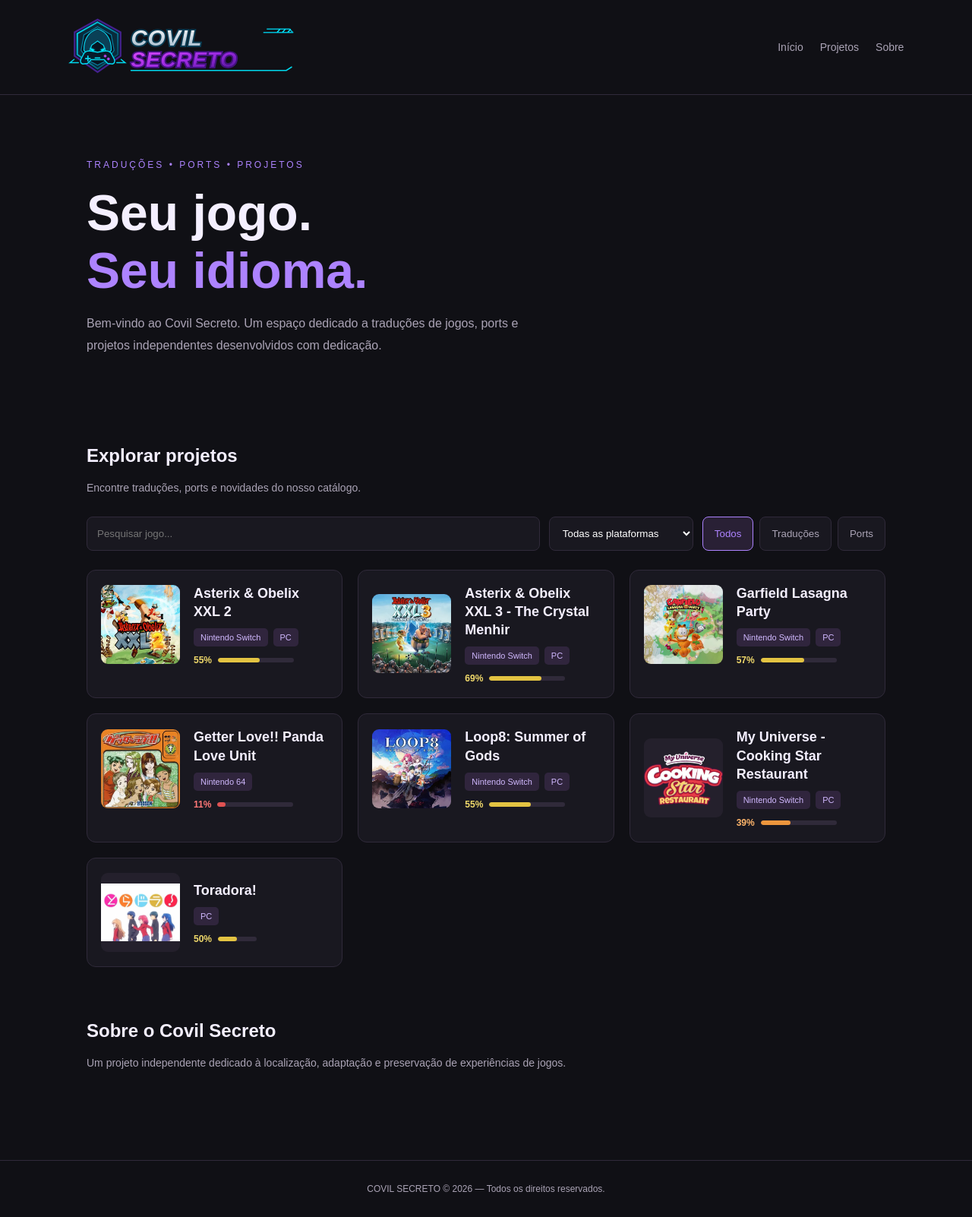
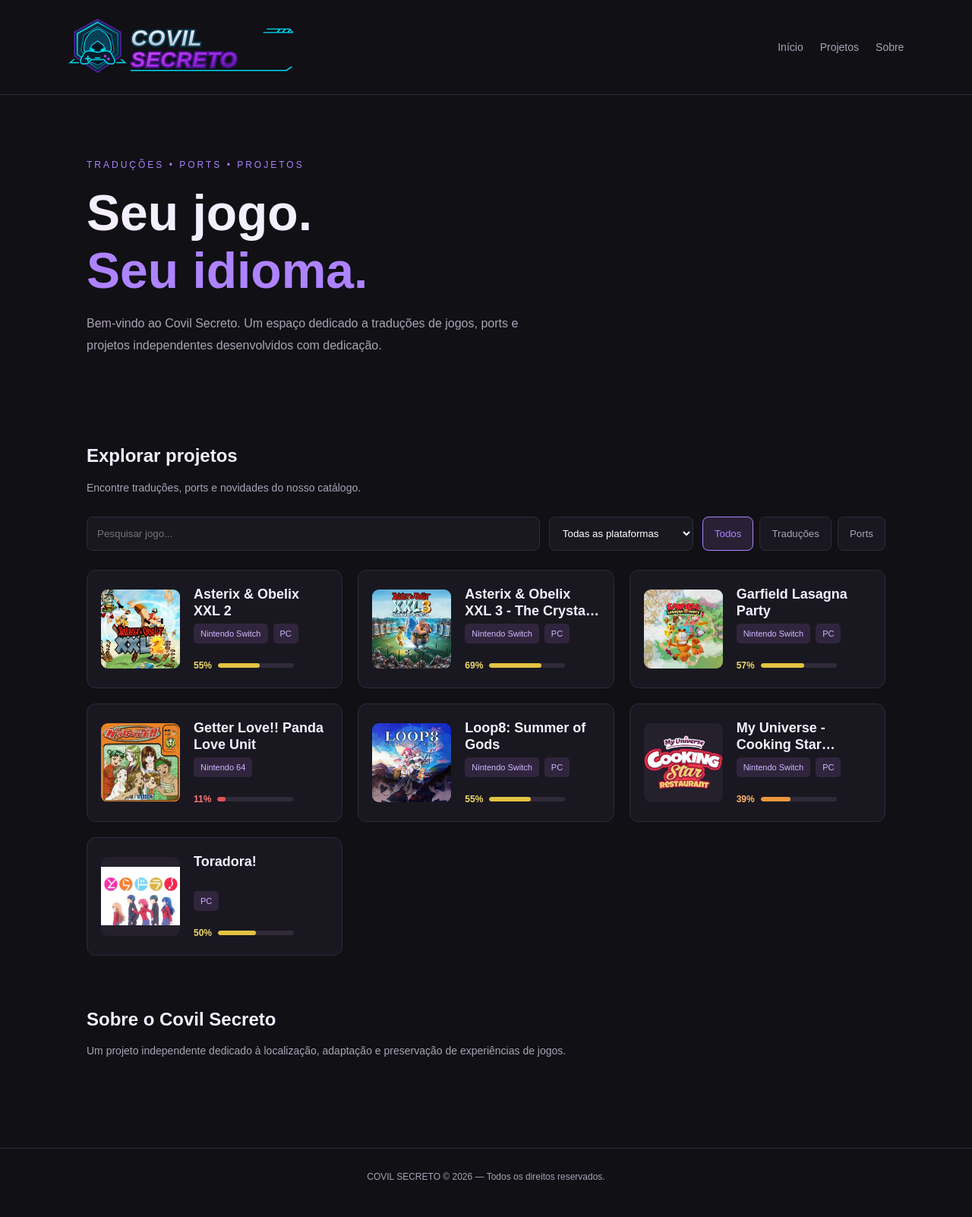
Before and after one commit to TemplarioK1/covil-secreto, a Jekyll site: the page index.html, which Jekyll copies as it is, in a window 1280 px wide. Shown: the whole page at 76% size. Built offline with Jekyll 4.4.1, drawn with Linux system fonts in a browser that asks for light colours.

Commit message:
Fixar alinhamento dos elementos nos cards do catálogo

```diff
--- a/index.html
+++ b/index.html
@@ -68,7 +68,7 @@ input, select {
 }
 .card:hover {transform:translateY(-4px);border-color:var(--purple)}
 .card-link {
-  min-height:142px;padding:18px;display:flex;align-items:center;
+  min-height:154px;padding:18px;display:flex;align-items:center;
   gap:18px;color:inherit;text-decoration:none;
 }
 .project-icon {
@@ -80,14 +80,26 @@ input, select {
   display:flex;align-items:center;justify-content:center;
   color:var(--purple);font-size:35px;border-radius:9px;
 }
-.card-content {min-width:0}
-.card h3 {margin:0 0 10px;font-size:18px;line-height:1.35}
-.platforms {display:flex;gap:7px;flex-wrap:wrap}
+.card-content {
+  min-width:0;min-height:114px;flex:1;
+  display:grid;grid-template-rows:44px 40px 18px;
+  align-content:center;row-gap:6px;
+}
+.card h3 {
+  margin:0;font-size:18px;line-height:1.25;
+  display:-webkit-box;-webkit-box-orient:vertical;
+  -webkit-line-clamp:2;line-clamp:2;overflow:hidden;
+  overflow-wrap:anywhere;
+}
+.platforms {
+  display:flex;gap:7px;flex-wrap:wrap;align-content:flex-start;
+  min-height:40px;max-height:40px;overflow:hidden;
+}
 .tag-small {
   font-size:11px;background:#30253d;color:#d1b9ff;
-  padding:6px 9px;border-radius:5px;
+  padding:6px 9px;border-radius:5px;line-height:14px;
 }
-.progress-summary {display:flex;align-items:center;gap:8px;margin-top:11px;min-width:0}
+.progress-summary {display:flex;align-items:center;gap:8px;margin:0;min-width:0;height:18px}
 .progress-summary-track {height:6px;flex:1;min-width:35px;max-width:100px;background:#302a3a;border-radius:99px;overflow:hidden}
 .progress-summary-fill {display:block;height:100%;width:var(--progress);border-radius:inherit}
 .progress-summary-value {font-size:12px;font-weight:bold;white-space:nowrap;font-variant-numeric:tabular-nums}
@@ -122,7 +134,8 @@ footer {
   .logo img {width:min(230px,70vw);height:auto;max-height:none}
   nav {gap:14px}
   .hero {padding-top:60px}
-  .card-link {min-height:118px;padding:14px;gap:14px}
+  .card-link {min-height:142px;padding:14px;gap:14px}
+  .card-content {min-height:114px;grid-template-rows:44px 40px 18px}
   .project-icon,.no-cover {width:88px;height:88px;flex-basis:88px}
 }
 </style>
```
